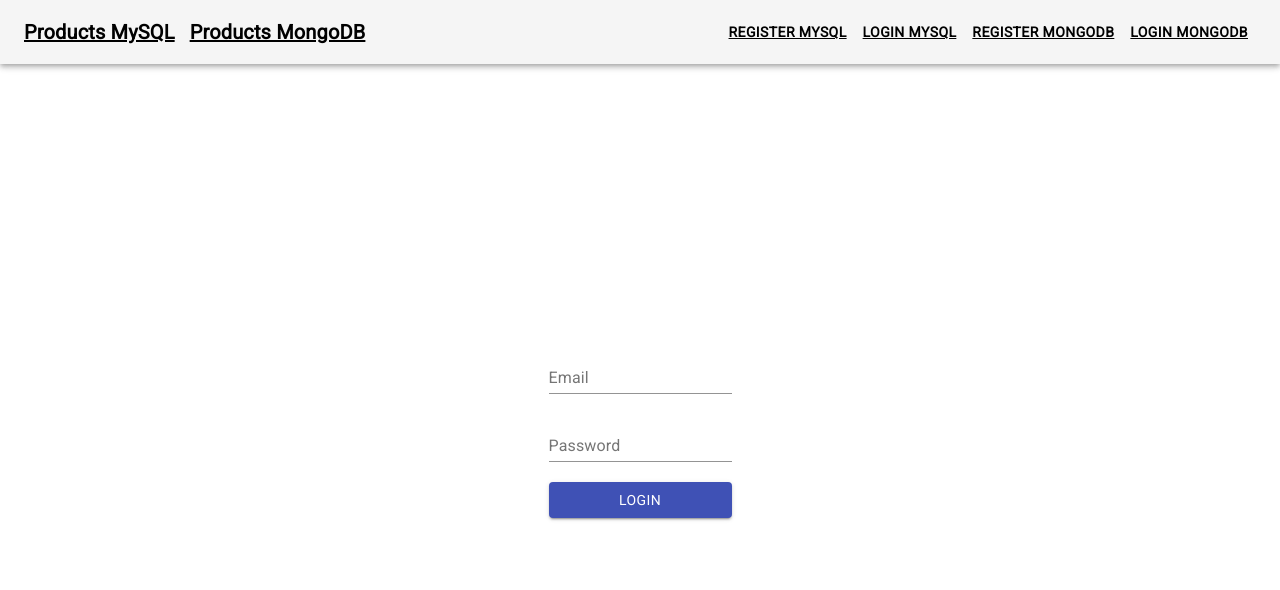
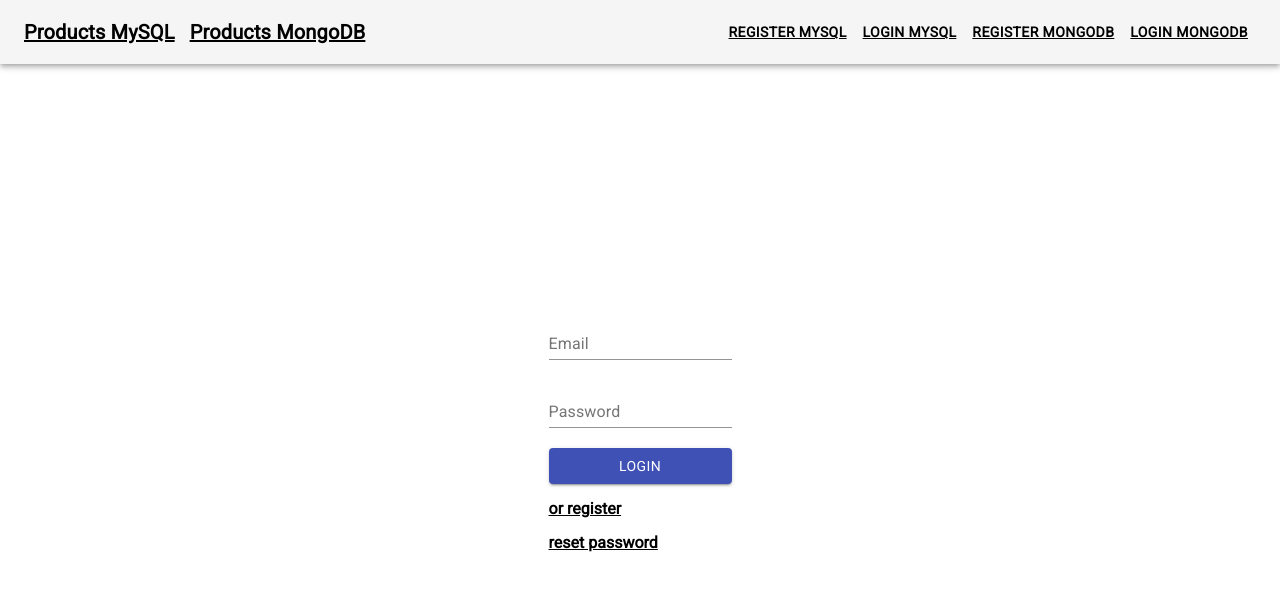
Before and after one commit to romanmashkovskiy/promotion-react-client, a React (Create React App) app: page /login/1 in a window 1280 px wide. Shown: the top 590 px of the page. Built offline with nearby package versions, Linux system fonts and the light colour scheme; no server answers.

Commit message:
reset password component

```diff
--- a/src/App.js
+++ b/src/App.js
@@ -5,9 +5,10 @@ import history from './utils/history';
 
 import Header from './components/Header';
 import HomePage from './components/HomePage'
-import Login from './components/Login';
-import Register from './components/Register';
+import Login from './components/Auth/Login';
+import Register from './components/Auth/Register';
 import ConfirmEmail from './components/Auth/ConfirmEmail';
+import ResetPassword from './components/Auth/ResetPassword';
 import Dashboard from './components/Dashboard';
 import AddProduct from './components/AddProduct';
 import Products from './components/Products';
@@ -77,6 +78,7 @@ const App = () => {
                 <Route path='/login/:db' component={ Login }/>
                 <Route path='/register/:db' component={ Register }/>
                 <Route path='/email-confirm/:db' component={ ConfirmEmail }/>
+                <Route path='/password-reset/:db' component={ ResetPassword }/>
                 <PrivateRoute path='/dashboard/:db' component={ Dashboard }/>
                 <PrivateRoute path='/add-product/:db' component={ AddProduct }/>
                 <Route exact path='/products/:db' component={ Products }/>
--- a/src/components/Auth/ConfirmEmail/form/index.js
+++ b/src/components/Auth/ConfirmEmail/form/index.js
@@ -6,7 +6,7 @@ import * as Yup from 'yup';
 import Input from '../../../../UI/Input';
 import Button from '../../../../UI/Button';
 import getAxiosClient from '../../../../utils/getAxiosClient';
-import { makeStyles } from '@material-ui/core/styles/index';
+import { makeStyles } from '@material-ui/core/styles';
 import toast from '../../../../utils/toast';
 
 const ConfirmEmailSchema = Yup.object().shape({
--- /dev/null
+++ b/src/components/Auth/Login/form/index.js
@@ -0,0 +1,77 @@
+import React from 'react';
+import { NavLink, withRouter } from 'react-router-dom';
+import { Formik } from 'formik';
+import * as Yup from 'yup';
+
+import { makeStyles } from '@material-ui/core/styles';
+import Input from '../../../../UI/Input';
+import Button from '../../../../UI/Button';
+
+
+const LoginSchema = Yup.object().shape({
+    email: Yup.string()
+        .email('Email is invalid.')
+        .required('Email is required.'),
+    password: Yup.string()
+        .required('Password is required.')
+});
+
+const useStyles = makeStyles(() => ({
+    container: {
+        display: 'flex',
+        flexDirection: 'column',
+    },
+}));
+
+const LoginForm = ({ initialValues, handleSubmit, match: { params: { db } } }) => {
+    const classes = useStyles();
+
+    const renderForm = (formProps) => {
+        return (
+            <form onSubmit={ formProps.handleSubmit } className={ classes.container }>
+                <Input
+                    { ...formProps }
+                    label='Email'
+                    name='email'
+                    type='text'
+                />
+                <Input
+                    { ...formProps }
+                    label='Password'
+                    name='password'
+                    type='password'
+                />
+                <Button
+                    { ...formProps }
+                    type='submit'
+                    value='Login'
+                />
+                <NavLink
+                    to={ `/register/${db}` }
+                    activeClassName='active'
+                    style={ { marginTop: '15px' } }
+                >
+                    or register
+                </NavLink>
+                <NavLink
+                    to={ `/password-reset/${db}` }
+                    activeClassName='active'
+                    style={ { marginTop: '15px' } }
+                >
+                    reset password
+                </NavLink>
+            </form>
+        );
+    };
+
+    return (
+        <Formik
+            initialValues={ initialValues }
+            onSubmit={ handleSubmit }
+            render={ renderForm }
+            validationSchema={ LoginSchema }
+        />
+    );
+};
+
+export default withRouter(LoginForm);
--- a/src/components/Register/index.js
+++ b/src/components/Auth/Login/index.js
@@ -1,16 +1,16 @@
 import React, { useState, useEffect } from 'react';
 import { withRouter } from 'react-router-dom';
-import Container from '../../UI/Container';
-import RegisterForm from './form';
-import { useStateValue } from '../../store';
+import Container from '../../../UI/Container';
+import LoginForm from './form/index';
+import { useStateValue } from '../../../store/index';
 import {
-    REGISTER_REQUEST,
-    REGISTER_SUCCESS,
-    REGISTER_FAILURE
-} from '../../store/reducers/auth';
-import getAxiosClient from '../../utils/getAxiosClient';
+    LOGIN_REQUEST,
+    LOGIN_SUCCESS,
+    LOGIN_FAILURE
+} from '../../../store/reducers/auth';
+import getAxiosClient from '../../../utils/getAxiosClient';
 
-const Register = ({ history, match: { params: { db } } }) => {
+const Login = ({ history, match: { params: { db } } }) => {
     const [, dispatch] = useStateValue();
     const [setSubmittingForm, handleSetSubmitting] = useState(null);
 
@@ -20,22 +20,21 @@ const Register = ({ history, match: { params: { db } } }) => {
         }
     }, [setSubmittingForm]);
 
-    const handleRegister = async ({ userName, email, password }, { setSubmitting }) => {
+    const handleLogin = async ({ email, password }, { setSubmitting }) => {
         handleSetSubmitting(setSubmitting);
         const axiosClient = getAxiosClient(db);
 
         const data = {
-            userName,
             email,
             password
         };
 
         try {
-            dispatch({ type: REGISTER_REQUEST });
+            dispatch({ type: LOGIN_REQUEST });
 
             const response = await axiosClient({
                 method: 'post',
-                url: 'auth/register',
+                url: 'auth/login',
                 data,
             });
 
@@ -44,17 +43,17 @@ const Register = ({ history, match: { params: { db } } }) => {
             localStorage.setItem(db === 'mysql' ? 'authTokenMySql' : 'authTokenMongoDb', token);
 
             dispatch({
-                type: REGISTER_SUCCESS,
+                type: LOGIN_SUCCESS,
                 user,
                 db
             });
 
-            history.push(`/email-confirm/${db}`);
+            history.push(`/dashboard/${db}`);
 
         } catch (error) {
             console.error(error);
             dispatch({
-                type: REGISTER_FAILURE,
+                type: LOGIN_FAILURE,
                 error
             });
         }
@@ -62,12 +61,12 @@ const Register = ({ history, match: { params: { db } } }) => {
 
     return (
         <Container>
-            <RegisterForm
-                initialValues={ { userName: '', email: '', password: '', confirmPassword: '' } }
-                handleSubmit={ handleRegister }
+            <LoginForm
+                initialValues={ { email: '', password: '' } }
+                handleSubmit={ handleLogin }
             />
         </Container>
     );
 };
 
-export default withRouter(Register);
+export default withRouter(Login);
--- a/src/components/Login/index.js
+++ b/src/components/Auth/Register/index.js
@@ -1,16 +1,16 @@
 import React, { useState, useEffect } from 'react';
 import { withRouter } from 'react-router-dom';
-import Container from '../../UI/Container';
-import LoginForm from './form';
-import { useStateValue } from '../../store';
+import Container from '../../../UI/Container';
+import RegisterForm from './form/index';
+import { useStateValue } from '../../../store/index';
 import {
-    LOGIN_REQUEST,
-    LOGIN_SUCCESS,
-    LOGIN_FAILURE
-} from '../../store/reducers/auth';
-import getAxiosClient from '../../utils/getAxiosClient';
+    REGISTER_REQUEST,
+    REGISTER_SUCCESS,
+    REGISTER_FAILURE
+} from '../../../store/reducers/auth';
+import getAxiosClient from '../../../utils/getAxiosClient';
 
-const Login = ({ history, match: { params: { db } } }) => {
+const Register = ({ history, match: { params: { db } } }) => {
     const [, dispatch] = useStateValue();
     const [setSubmittingForm, handleSetSubmitting] = useState(null);
 
@@ -20,21 +20,22 @@ const Login = ({ history, match: { params: { db } } }) => {
         }
     }, [setSubmittingForm]);
 
-    const handleLogin = async ({ email, password }, { setSubmitting }) => {
+    const handleRegister = async ({ userName, email, password }, { setSubmitting }) => {
         handleSetSubmitting(setSubmitting);
         const axiosClient = getAxiosClient(db);
 
         const data = {
+            userName,
             email,
             password
         };
 
         try {
-            dispatch({ type: LOGIN_REQUEST });
+            dispatch({ type: REGISTER_REQUEST });
 
             const response = await axiosClient({
                 method: 'post',
-                url: 'auth/login',
+                url: 'auth/register',
                 data,
             });
 
@@ -43,17 +44,17 @@ const Login = ({ history, match: { params: { db } } }) => {
             localStorage.setItem(db === 'mysql' ? 'authTokenMySql' : 'authTokenMongoDb', token);
 
             dispatch({
-                type: LOGIN_SUCCESS,
+                type: REGISTER_SUCCESS,
                 user,
                 db
             });
 
-            history.push(`/dashboard/${db}`);
+            history.push(`/email-confirm/${db}`);
 
         } catch (error) {
             console.error(error);
             dispatch({
-                type: LOGIN_FAILURE,
+                type: REGISTER_FAILURE,
                 error
             });
         }
@@ -61,12 +62,12 @@ const Login = ({ history, match: { params: { db } } }) => {
 
     return (
         <Container>
-            <LoginForm
-                initialValues={ { email: '', password: '' } }
-                handleSubmit={ handleLogin }
+            <RegisterForm
+                initialValues={ { userName: '', email: '', password: '', confirmPassword: '' } }
+                handleSubmit={ handleRegister }
             />
         </Container>
     );
 };
 
-export default withRouter(Login);
+export default withRouter(Register);
--- a/src/components/Login/form/index.js
+++ b/src/components/Auth/ResetPassword/form/index.js
@@ -1,18 +1,16 @@
 import React from 'react';
+import { NavLink, withRouter } from 'react-router-dom';
 import { Formik } from 'formik';
 import * as Yup from 'yup';
 
+import Input from '../../../../UI/Input';
+import Button from '../../../../UI/Button';
 import { makeStyles } from '@material-ui/core/styles';
-import Input from '../../../UI/Input';
-import Button from '../../../UI/Button';
 
-
-const LoginSchema = Yup.object().shape({
+const ResetPasswordSchema = Yup.object().shape({
     email: Yup.string()
         .email('Email is invalid.')
         .required('Email is required.'),
-    password: Yup.string()
-        .required('Password is required.')
 });
 
 const useStyles = makeStyles(() => ({
@@ -22,7 +20,7 @@ const useStyles = makeStyles(() => ({
     },
 }));
 
-const LoginForm = ({ initialValues, handleSubmit }) => {
+const ResetPasswordForm = ({ values, handleSubmit, match: { params: { db } } }) => {
     const classes = useStyles();
 
     const renderForm = (formProps) => {
@@ -34,29 +32,30 @@ const LoginForm = ({ initialValues, handleSubmit }) => {
                     name='email'
                     type='text'
                 />
-                <Input
-                    { ...formProps }
-                    label='Password'
-                    name='password'
-                    type='password'
-                />
                 <Button
                     { ...formProps }
                     type='submit'
-                    value='Login'
+                    value='Send reset code'
                 />
+                <NavLink
+                    to={ `/login/${db}` }
+                    activeClassName='active'
+                    style={ { marginTop: '15px' } }
+                >
+                    or try login
+                </NavLink>
             </form>
         );
     };
 
     return (
         <Formik
-            initialValues={ initialValues }
+            initialValues={ values }
             onSubmit={ handleSubmit }
             render={ renderForm }
-            validationSchema={ LoginSchema }
+            validationSchema={ ResetPasswordSchema }
         />
     );
 };
 
-export default LoginForm;
+export default withRouter(ResetPasswordForm);
--- /dev/null
+++ b/src/components/Auth/ResetPassword/index.js
@@ -0,0 +1,50 @@
+import React, { useState, useEffect } from 'react';
+import { withRouter } from 'react-router-dom';
+import ResetPasswordForm from './form';
+import getAxiosClient from '../../../utils/getAxiosClient';
+import toast from '../../../utils/toast';
+import Container from '../../../UI/Container';
+
+const ResetPassword = ({ history, match: { params: { db } } }) => {
+    const [setSubmittingForm, handleSetSubmitting] = useState(null);
+
+    useEffect(() => {
+        if (setSubmittingForm) {
+            setSubmittingForm(false);
+        }
+    }, [setSubmittingForm]);
+
+    const handleResetPassword = async ({ email }, { setSubmitting }) => {
+        handleSetSubmitting(setSubmitting);
+        const axiosClient = getAxiosClient(db);
+
+        const data = {
+            email
+        };
+
+        try {
+            await axiosClient({
+                method: 'post',
+                url: 'auth/password-reset',
+                data
+            });
+
+            history.push(`/auth/password-restore/${db}`);
+
+        } catch (error) {
+            console.error(error);
+            toast.error('Check email');
+        }
+    };
+
+    return (
+        <Container>
+            <ResetPasswordForm
+                values={ { email: '' } }
+                handleSubmit={ handleResetPassword }
+            />
+        </Container>
+    );
+};
+
+export default withRouter(ResetPassword);
```
Also changed, not shown: src/components/Auth/Register/form/index.js (renamed from src/components/Register/form/index.js, +12 -4 lines), src/components/Auth/components/LinkContainer.js (deleted).
